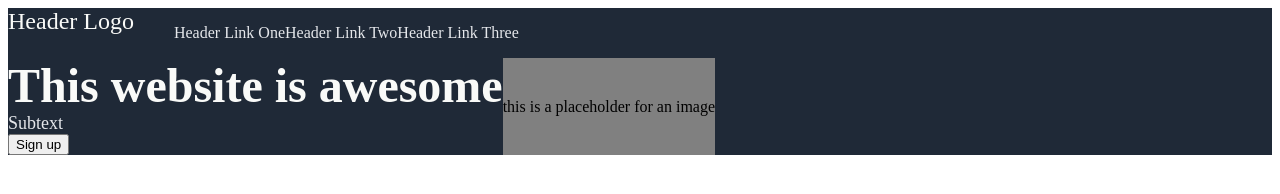
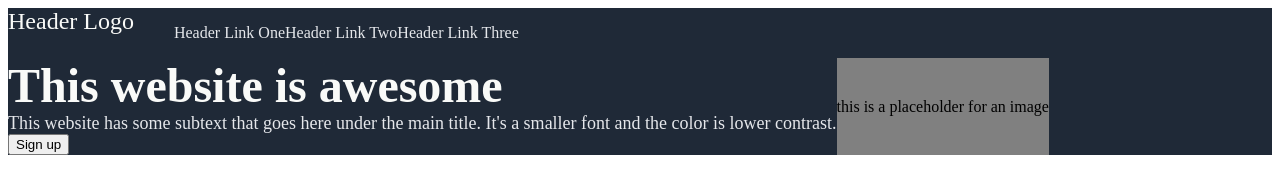
Before and after one commit to climberg123/Landing-Page, a plain HTML site: page index.html in a window 1280 px wide. Drawn offline with Linux system fonts and the light colour scheme.

Commit message:
Change placeholder subtext

```diff
--- a/index.html
+++ b/index.html
@@ -20,7 +20,10 @@
         <div class="header-content">
             <div class="introduction">
                 <div class="hero-text">This website is awesome</div>
-                <div class="header-subtext">Subtext</div>
+                <div class="header-subtext">
+                    This website has some subtext that goes here under the main title.
+                    It's a smaller font and the color is lower contrast.
+                </div>
                 <div class="sign-up">
                     <button>Sign up</button>
                 </div>
```
